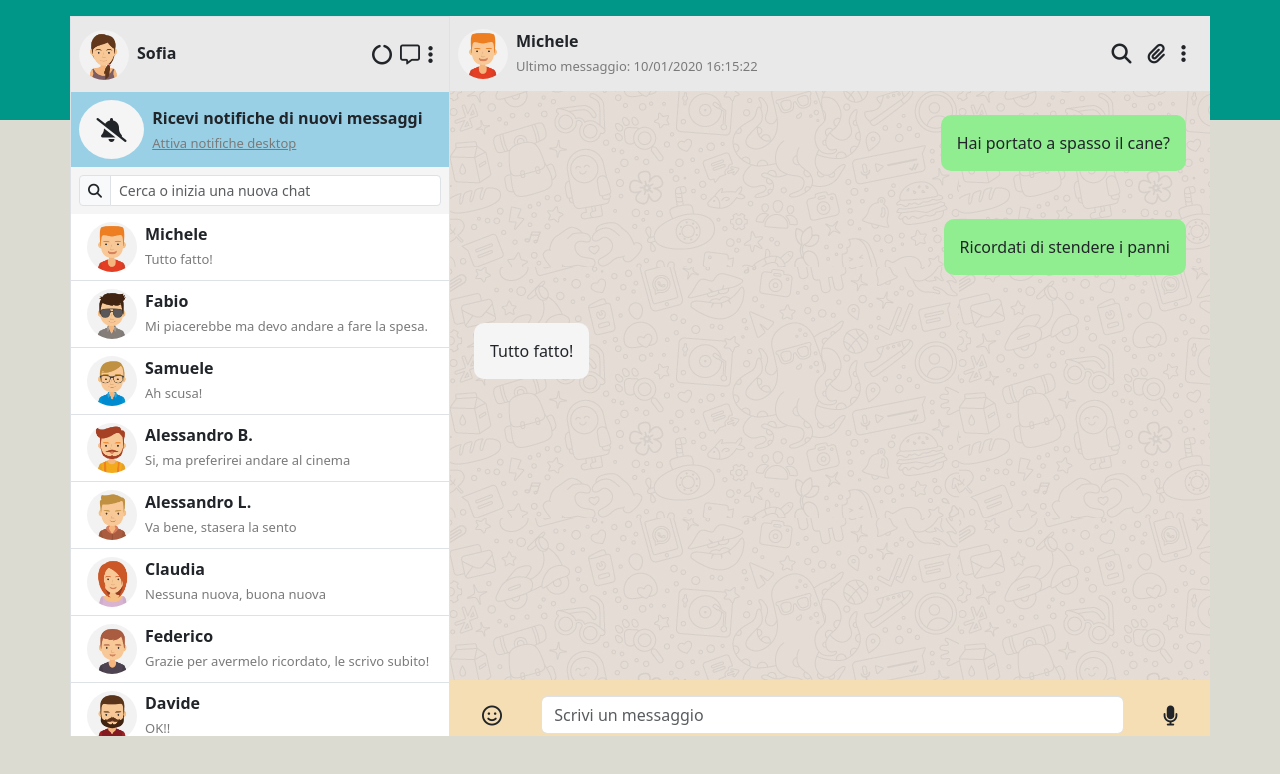
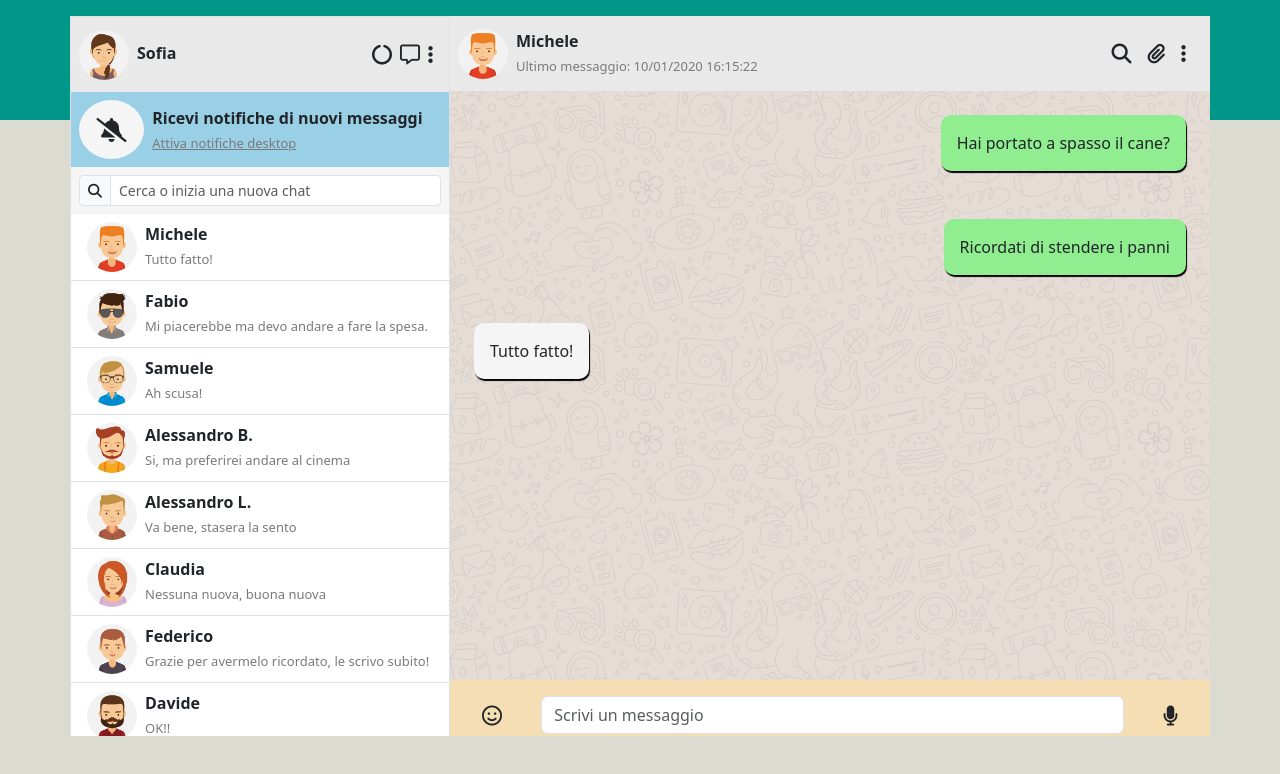
Before and after one commit to NicolaTeora/vue-boolzapp, a plain HTML site: page index.html in a window 1280 px wide. Drawn offline with nearby package versions, Linux system fonts and the light colour scheme.

Commit message:
feat : css details

```diff
--- a/JS/main.js
+++ b/JS/main.js
@@ -208,7 +208,9 @@ const app = createApp({
                 this.contacts[this.chatActive].messages.push(newMessageCopy);
                 this.newMessageSent.message = '';
             }
-        }
+        },
+
+
     },
 
     mounted() {},
--- a/css/style.css
+++ b/css/style.css
@@ -67,6 +67,7 @@ ul li:hover{
     width: fit-content;
     padding: 1rem;
     border-radius: 10px;
+    box-shadow: 1px 2px 1px black;
 }
 
 .sent{
```
